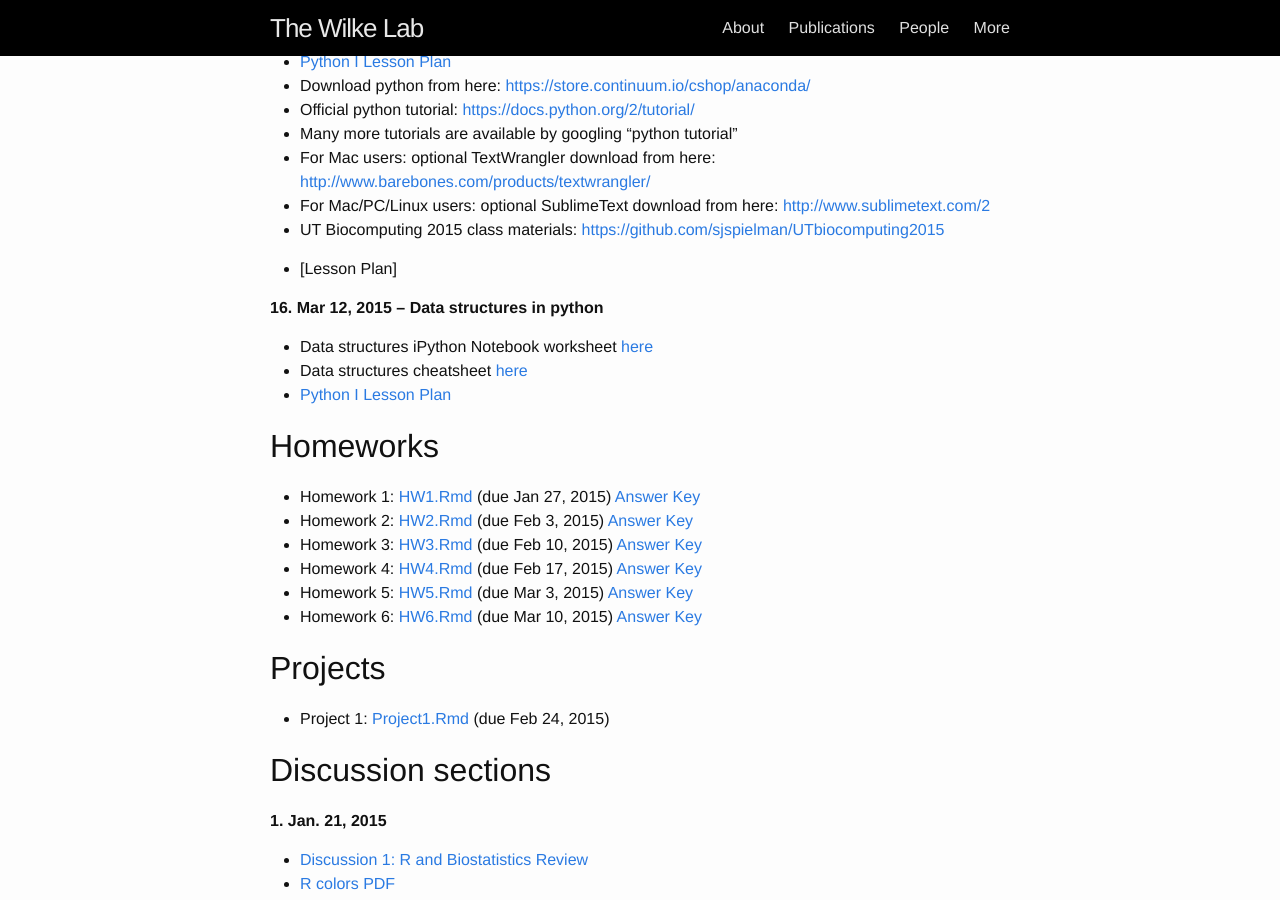
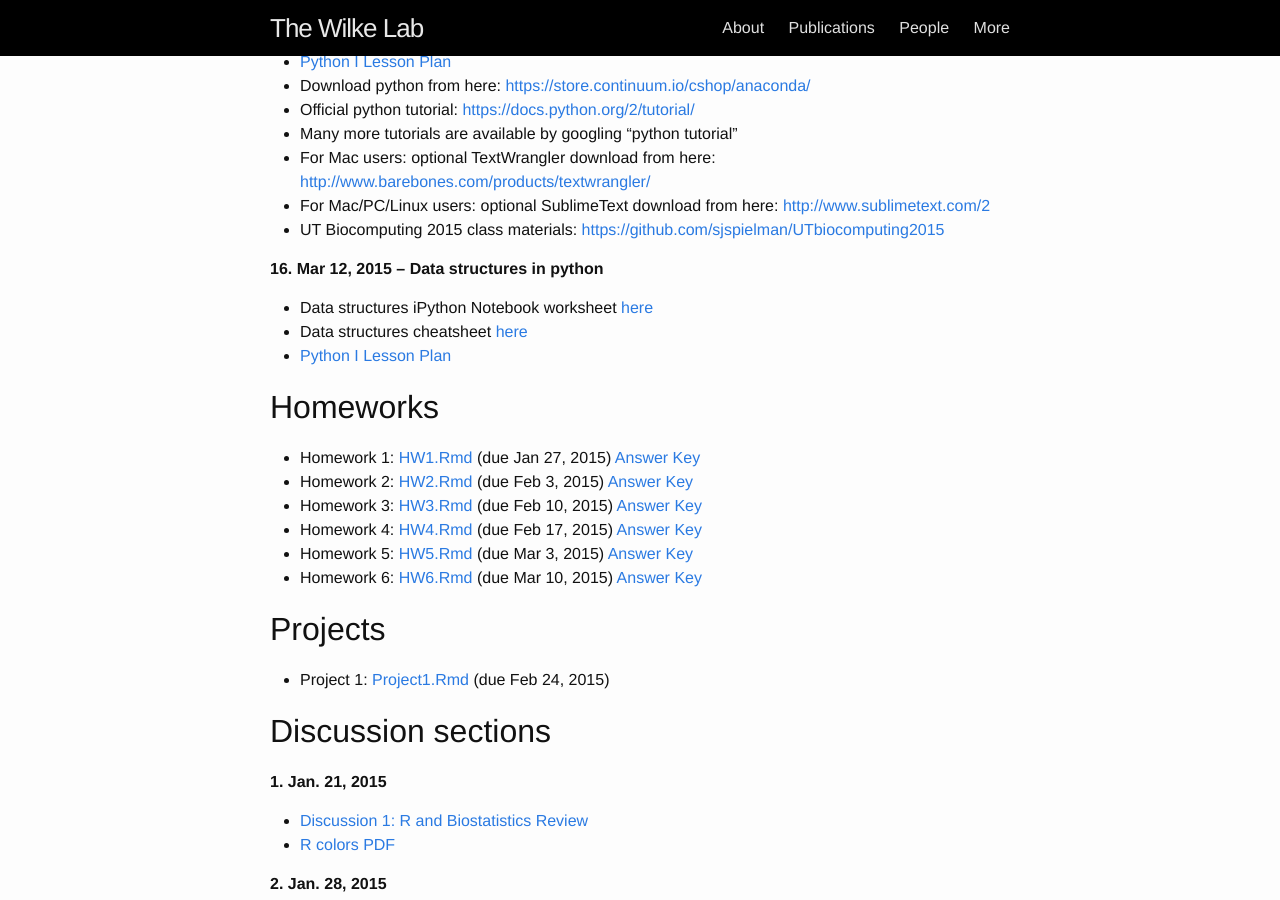
Before and after one commit to wilkelab/wilkelab.github.io.archive_sep_2020, a Jekyll site: the page built from classes/SDS348_spring_2015.md, in a window 1280 px wide and 900 px high, scrolled down 3063 px. Built offline with Jekyll 4.4.1, drawn with Linux system fonts in a browser that asks for light colours.

```diff
--- a/classes/SDS348_spring_2015.md
+++ b/classes/SDS348_spring_2015.md
@@ -144,7 +144,6 @@
 * For Mac/PC/Linux users: optional SublimeText download from here: [http://www.sublimetext.com/2](http://www.sublimetext.com/2)
 * UT Biocomputing 2015 class materials: [https://github.com/sjspielman/UTbiocomputing2015](https://github.com/sjspielman/UTbiocomputing2015)
 
-* [Lesson Plan]
 
 **16. Mar 12, 2015 – Data structures in python**
 
```
